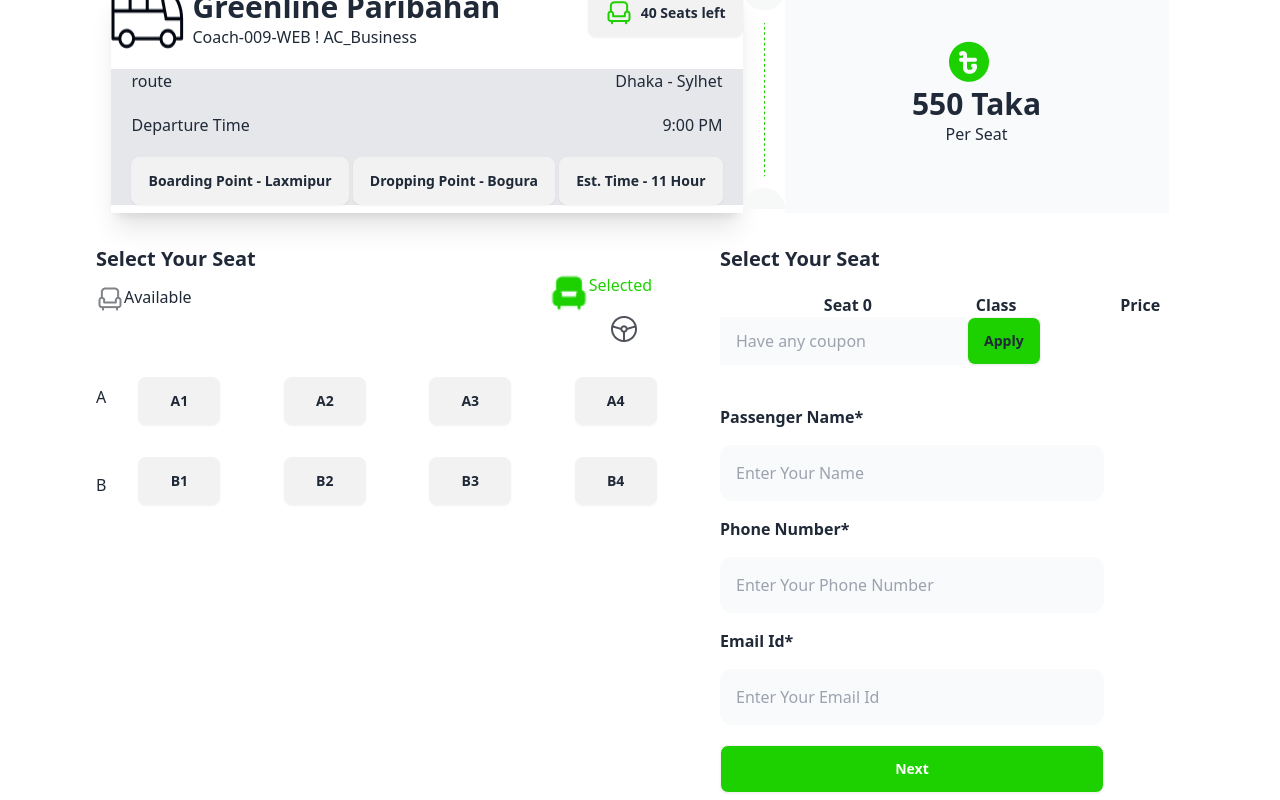
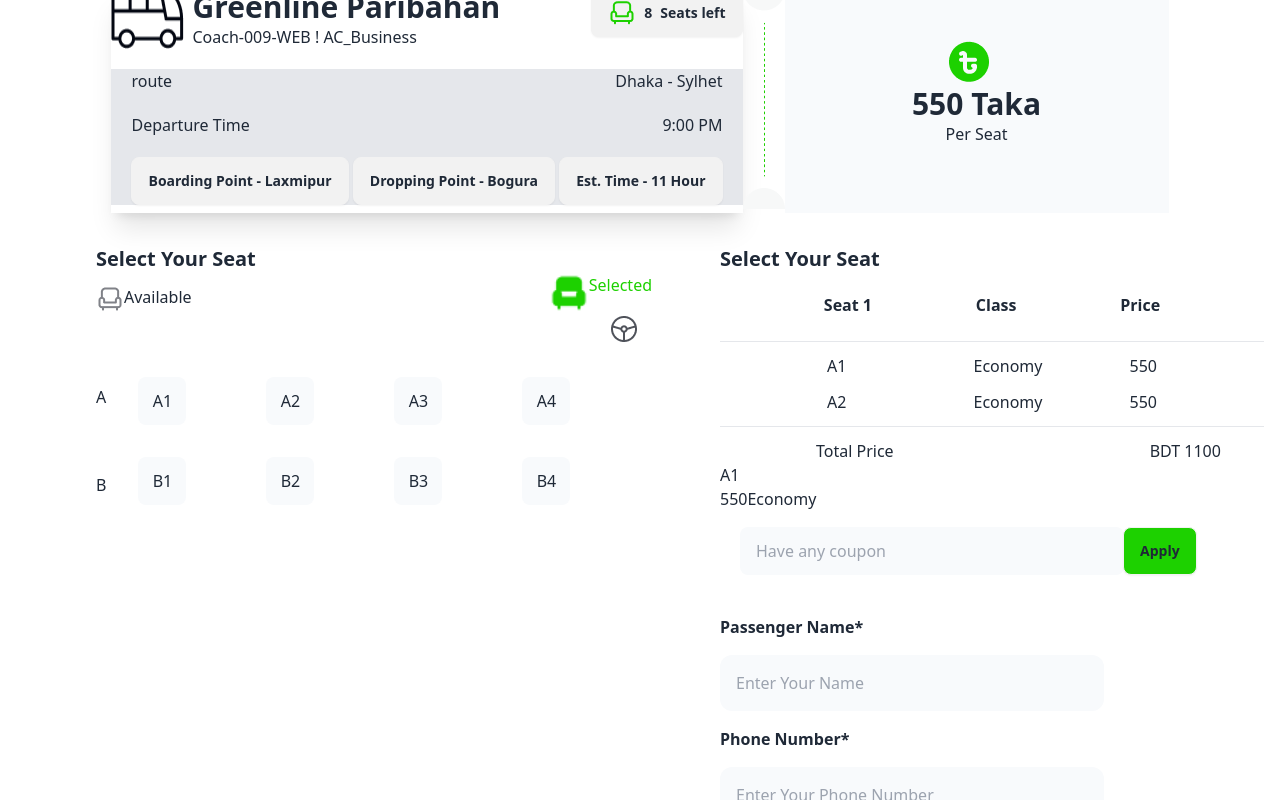
Before and after one commit to sahin3065/assignment-5, a plain HTML site: page index.html in a window 1280 px wide. Both pictures are taken after a click on the button "A1". Shown: the part 1233-2033 px from the top of the page. Drawn offline with nearby package versions, Linux system fonts and the light colour scheme.

Commit message:
added javascript

```diff
--- a/index.html
+++ b/index.html
@@ -129,7 +129,7 @@
                          <p class="">Coach-009-WEB ! AC_Business</p>
                        </div>
                      </div>
-                        <button class="btn"><img src="images/seat-green.png" alt=""> 40 Seats left</button>
+                        <button class="btn"><img src="images/seat-green.png" alt=""> <span id="total-seat">8</span> Seats left</button>
                    </div>
                     <div class="bg-gray-200 space-y-5 pl-5 pr-5">
                        <div class="flex justify-between">
@@ -191,29 +191,56 @@
                           <div class="mt-16">B</div>
                        </div>
                        <div class="ml-8 grid grid-cols-4 gap-x-20 gap-y-8 ">
-                          <button class="btn px-10 ">A1</button>
-                          <button class="btn px-10">A2</button>
-                          <button class="btn px-10">A3</button>
-                          <button class="btn px-10">A4</button>
-                          <button class="btn px-10">B1</button>
-                          <button class="btn px-10">B2</button>
-                          <button class="btn px-10">B3</button>
-                          <button class="btn px-10">B4</button>
+                          <button class="add-btn bg-slate-50 rounded-lg h-12 w-12">A1</button>
+                          <button class="add-btn bg-slate-50 rounded-lg h-12 w-12">A2</button>
+                          <button class="add-btn bg-slate-50 rounded-lg h-12 w-12">A3</button>
+                          <button class="add-btn bg-slate-50 rounded-lg h-12 w-12">A4</button>
+                          <button class="add-btn bg-slate-50 rounded-lg h-12 w-12">B1</button>
+                          <button class="add-btn bg-slate-50 rounded-lg h-12 w-12">B2</button>
+                          <button class="add-btn bg-slate-50 rounded-lg h-12 w-12">B3</button>
+                          <button class="add-btn bg-slate-50 rounded-lg h-12 w-12">B4</button>
                        </div>
                     </div>
                   </div>
                        <!-- select seat -->
                        <div class="container ml-20">
+                        <div class="seat-plan">
                          <h1 class=" text-xl font-bold">Select Your Seat</h1>
-                         <div class="flex justify-evenly mt-5">
-                             <h3 class="font-semibold">Seat <span>0</span></h3>
-                             <h3 class="font-semibold">Class</h3>
-                             <h3 class="font-semibold">Price</h3>
+                           <div class="flex justify-evenly font-semibold mt-5">
+                               <h2>Seat <span id="seat-count">0</span></h2>
+                               <h2>Class</h2>
+                               <h2>Price</h2>
+                           </div>
+                           <br>
+                           <hr>
+                        <div class="price-container mt-3 space-y-3 ">
+                         <div class="flex ml-5 justify-evenly ">
+                             <p>A1</p>
+                             <p class="ml-10">Economy</p>
+                             <p class="mr-5 "><span class="price">550</span></p>
                          </div>
-                         <div class="flex">
-                             <input class="bg-slate-50 pl-4" type="text" name="" id="" placeholder="Have any coupon">
+                         <div class="flex ml-5  justify-evenly">
+                          <p>A2</p>
+                          <p class="ml-10">Economy</p>
+                          <p class="mr-5"><span class="price">550</span></p>
+                         </div>
+                         <hr>
+                         <div class="flex ml-24 space-x-64">
+                            <p>Total Price</p>
+                            <p class="mr-"><span>BDT 1100</span></p>
+                         </div>
+
+                        </div>
+                        <div id="selected-seat-container" class="selected-seat-container flex">
+
+                        </div>
+                        </div>
+
+                         <div class="join flex mt-4">
+                             <input class="bg-slate-50 pl-4 w-96 rounded-lg ml-5" type="text" name="" id="" placeholder="Have any coupon">
                              <button class="btn bg-[#1DD100]">Apply</button>
                          </div>
+
                          <div class="mt-10 space-y-4">
                           <h1 class="font-semibold">Passenger Name*</h1>
                             <input class="bg-slate-50 w-96 h-14 pl-4 rounded-xl" type="text" name="" id="" placeholder="Enter Your Name">
@@ -231,5 +258,6 @@
       <footer>
 
       </footer>
+      <script src="script/project.js"></script>
 </body>
 </html>
--- /dev/null
+++ b/script/project.js
@@ -0,0 +1,41 @@
+const allBtn = document.getElementsByClassName('add-btn');
+
+let count = 0;
+
+
+for(const btn of allBtn){
+    btn.addEventListener('click',function(e){
+    count = count + 1;
+
+     const seatName = e.target.parentNode.childNodes[1].innerText;
+
+
+    const price = e.target.parentNode.parentNode.parentNode.parentNode.childNodes[5].childNodes[1].childNodes[9].childNodes[1].childNodes[5].innerText;
+
+    const economy = e.target.parentNode.parentNode.parentNode.parentNode.childNodes[5].childNodes[1].childNodes[9].childNodes[1].childNodes[3].innerText;
+
+    const selectedContainer = document.getElementById('selected-seat-container');
+
+    const div = document.createElement('div');
+
+    const p = document.createElement('p');
+    p.innerText = seatName;
+    const p2 = document.createElement('p2');
+    p2.innerText = price;
+    const p3 = document.createElement('p3');
+    p3.innerText= economy;
+
+    div.appendChild(p);
+    div.appendChild(p2);
+    div.appendChild(p3);
+
+    selectedContainer.appendChild(div);
+
+
+     setInnerText('seat-count',count);
+  })
+}
+
+function setInnerText(id,value){
+    document.getElementById(id).innerText = value;
+}
```
